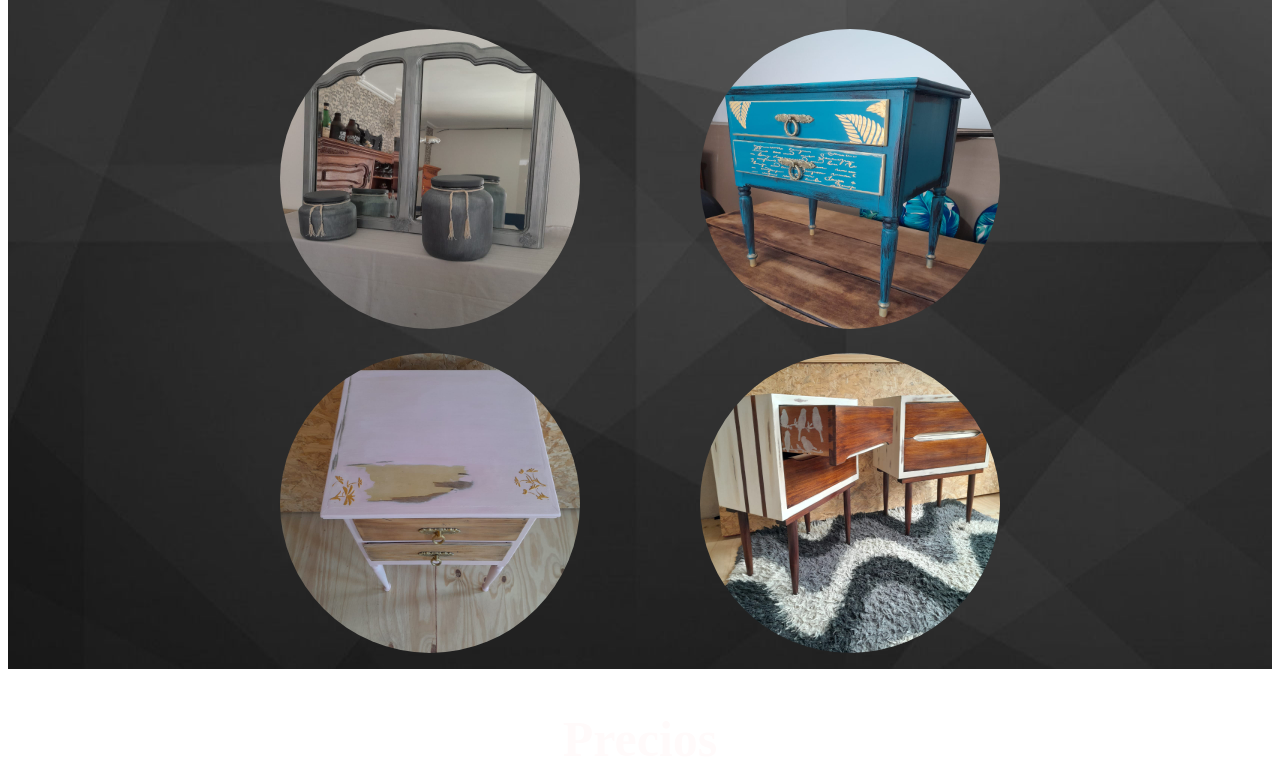
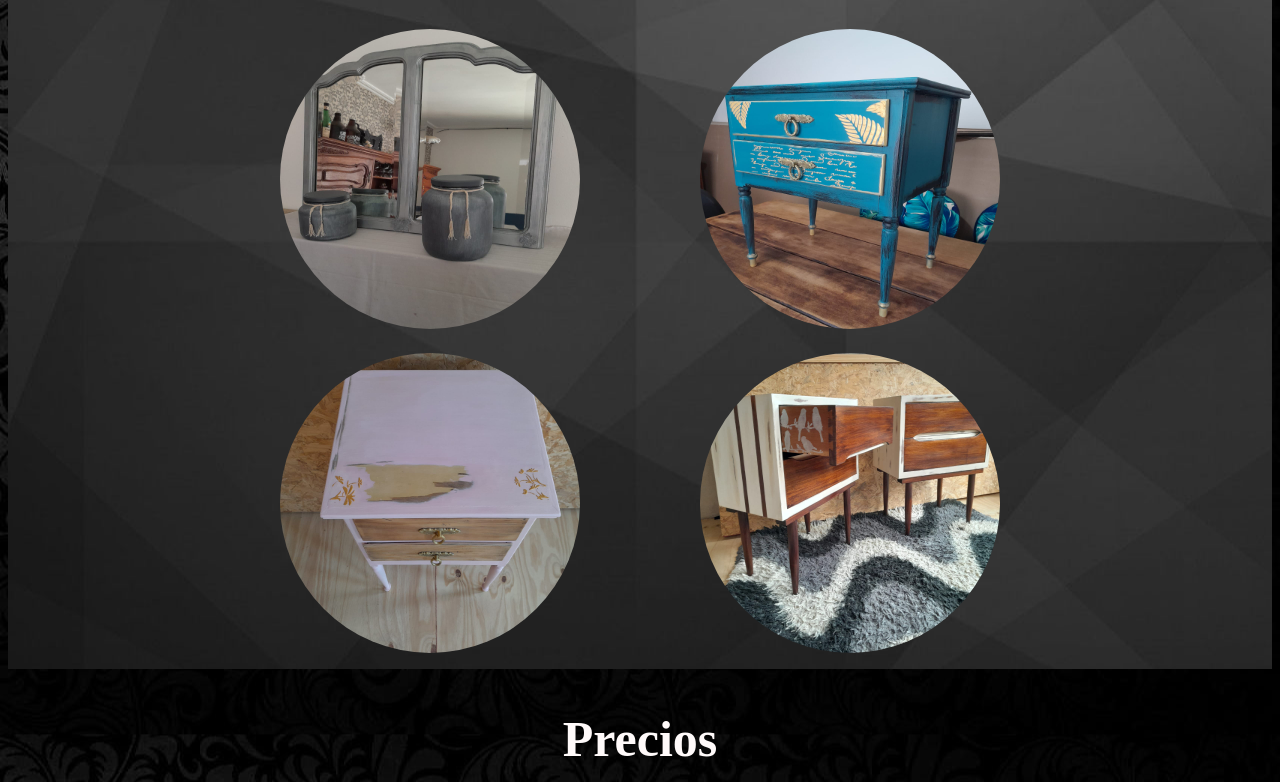
Before and after one commit to Elguetah/Cecilia, a plain HTML site: page index.html in a window 1280 px wide. Shown: the part 257-1039 px from the top of the page. Drawn offline with Linux system fonts and the light colour scheme; the site is published under a folder, as on GitHub Pages, so addresses that start at the root find nothing; a web font is replaced by a local one.

Commit message:
Update estilos.css

```diff
--- a/estilos.css
+++ b/estilos.css
@@ -6,7 +6,7 @@
 body{
     background: 100%;
 
-    background-image: url(/imagenes/fondoelegante.png);
+    background-image: url(./imagenes/fondoelegante.png);
 }
 
 h1{
```
